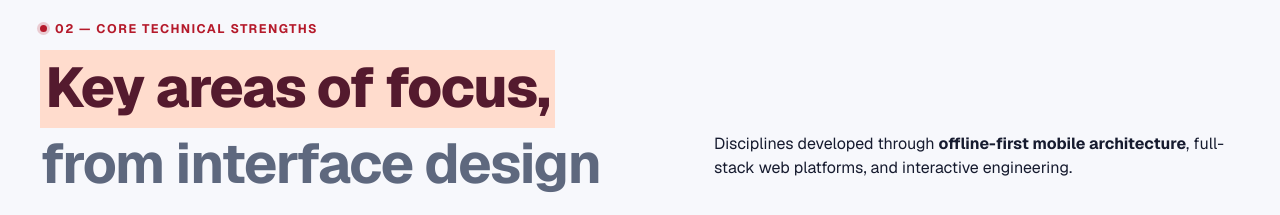
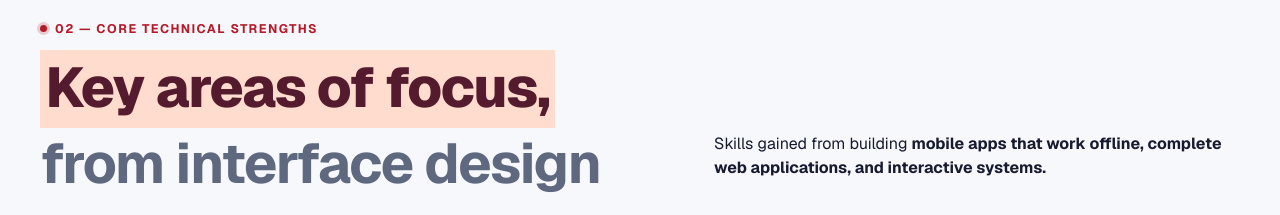
Before and after one commit to huwanwanwan/MY-PORTFOLIO, a Next.js app: page /skills in a window 1280 px wide. Shown: the part 1780-1995 px from the top of the page. Built offline with nearby package versions, Linux system fonts and the light colour scheme.

Commit message:
Simplify skills introduction wording

```diff
--- a/components/skills-showcase.tsx
+++ b/components/skills-showcase.tsx
@@ -219,7 +219,7 @@ export default function SkillsShowcase({ projectLimit }: { projectLimit?: number
             <span className="text-muted">from interface design to backend logic.</span>
           </h2>
           <p>
-            Disciplines developed through <strong className="editorial-highlight">offline-first mobile architecture</strong>, full-stack web platforms, and interactive engineering.
+            Skills gained from building <strong className="editorial-highlight">mobile apps that work offline, complete web applications, and interactive systems.</strong>
           </p>
         </div>
 
```
